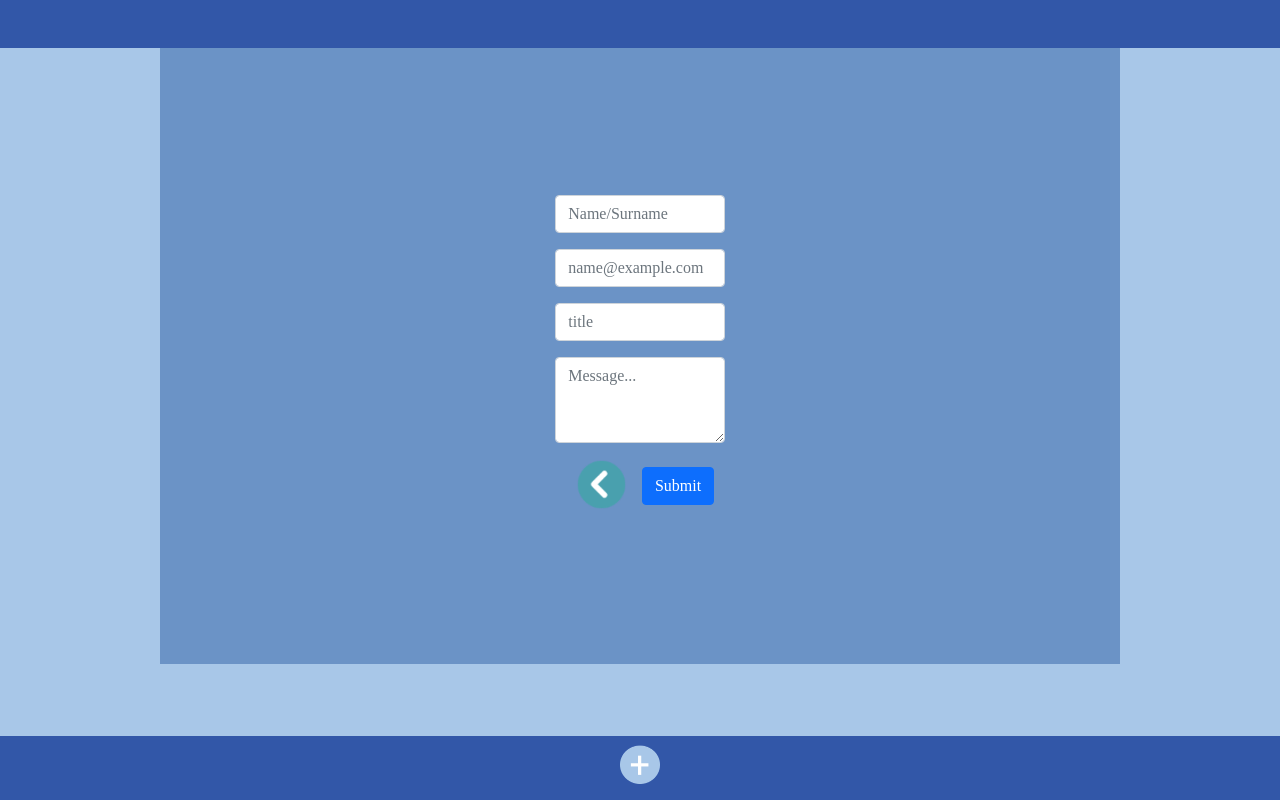
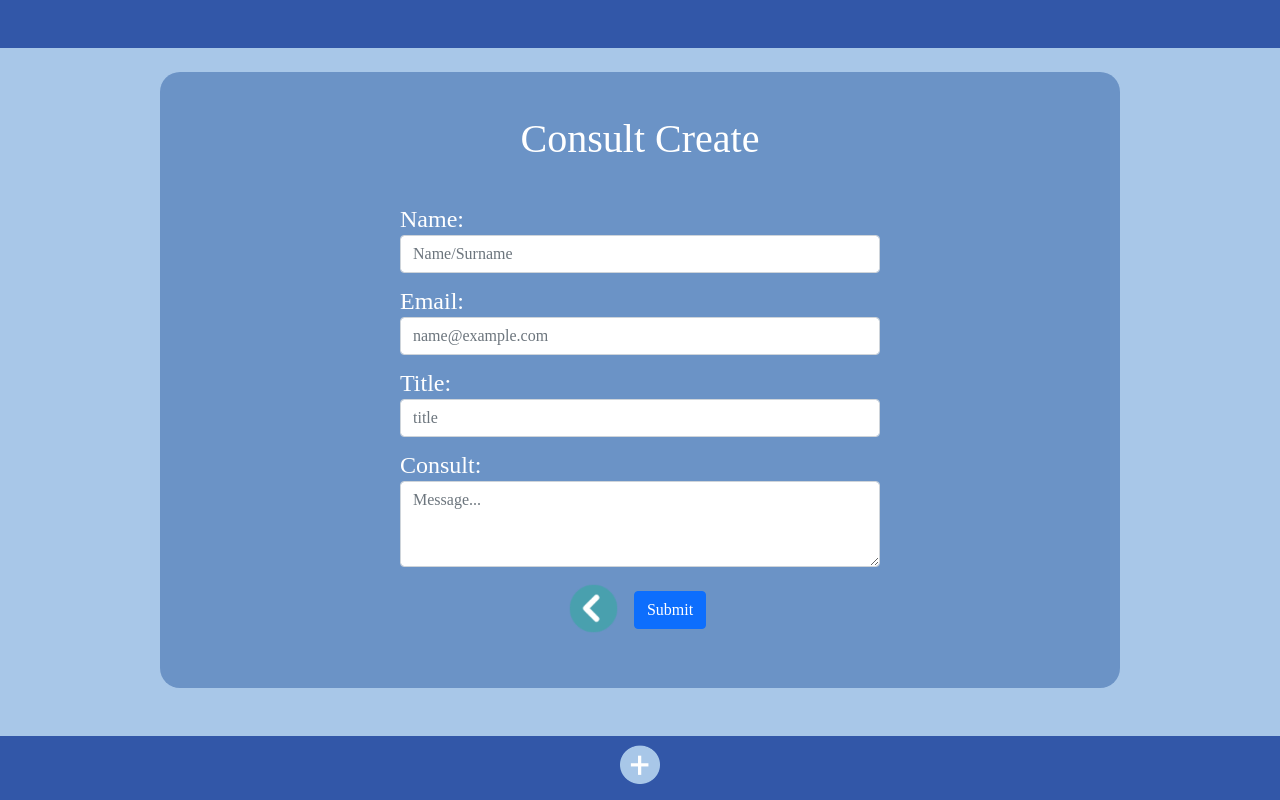
Before and after one commit to Penguin-Crud/ByteConsultorio, a PHP site: page /create in a window 1280 px wide. Run offline with PHP 8.4, Linux system fonts and the light colour scheme.

Commit message:
finish style 99%

```diff
--- a/src/views/pages/createView.php
+++ b/src/views/pages/createView.php
@@ -2,31 +2,37 @@
 
 <div class="w-100" style="display:flex; justify-content:center; align-items:center;">
     <form  method="POST" action="checklist"
-    class='w-75 pt-5 pb-5 d-flex justify-content-center align-items-center'
-    style="background-color:#6B93C6; height:77vh; ">
-        <div class="d-flex justify-content-center align-items-center flex-column">
+    class='w-75 pt-5 pb-5 mt-4 d-flex justify-content-center align-items-center'
+    style="background-color:#6B93C6; height:77vh; border-radius: 20px;">
 
-            <div class="mb-3 w-75">
+        <div class="d-flex justify-content-center align-items-center flex-column w-50">
+            <p class="fs-1 mb-5" style="color:white;">Consult Create</p>
+
+            <div class="mb-3 w-100">
+                <label class='mb-1' style='display:flex; justify-content:start; font-size:1.5em; color:white;'>Name:</label>
                 <input id="inputName" type="text" class="form-control" required name="name" placeholder="Name/Surname">
             </div>
 
-            <div class="mb-3 w-75">
+            <div class="mb-3 w-100">
+                <label class='mb-1' style='display:flex; justify-content:start; font-size:1.5em; color:white;'>Email:</label>
                 <input id="inputEmail" type="email" class="form-control" required name="email" placeholder="name@example.com">
             </div>
 
-            <div class="mb-3 w-75">
+            <div class="mb-3 w-100">
+                <label class='mb-1' style='display:flex; justify-content:start; font-size:1.5em; color:white;'>Title:</label>
                 <input id="inputQueryTitle" type="title" class="form-control" required name="title_query" aria-describedby="emailHelpId"
                 placeholder="title">
             </div>
 
-            <div class="mb-3 w-75">
+            <div class="mb-3 w-100">
+                <label class='mb-1' style='display:flex; justify-content:start; font-size:1.5em; color:white;'>Consult:</label>
                 <textarea class="form-control" required name="problem_query" rows="3"  placeholder="Message..."></textarea>
             </div>
             <div>
                 <button type='button' onclick='location=`/`' class='btn p-0'>
                     <img src='/assets/btnback.png' class='img-fluid' style='width:70%;' alt='btn-back'>
                 </button>
-                <button type="submit" class="btn btn-primary mb-1">Submit</button>
+                <button type="submit" class="btn btn-primary mb-1 me-3">Submit</button>
             </div>
 
         </div>
--- a/src/views/pages/popUp.php
+++ b/src/views/pages/popUp.php
@@ -22,7 +22,7 @@ echo "
                             <img src='/assets/btnback.png' class='img-fluid' style='width:70%;' alt='btn-back'>
                         </button>
                         <button type='button' class='btn btn-primary btn-lg'>
-                            <a style='color:white; text-decoration:none' href='?action=edit&id={$dataConsulta['id']}'>Actualizar</a>
+                            <a style='color:white; text-decoration:none' href='?action=edit&id={$dataConsulta['id']}'>Update</a>
                         </button>
                     </footer>
                 </div>
```
Also changed, not shown: src/views/pages/editView.php (+13 -12 lines).
